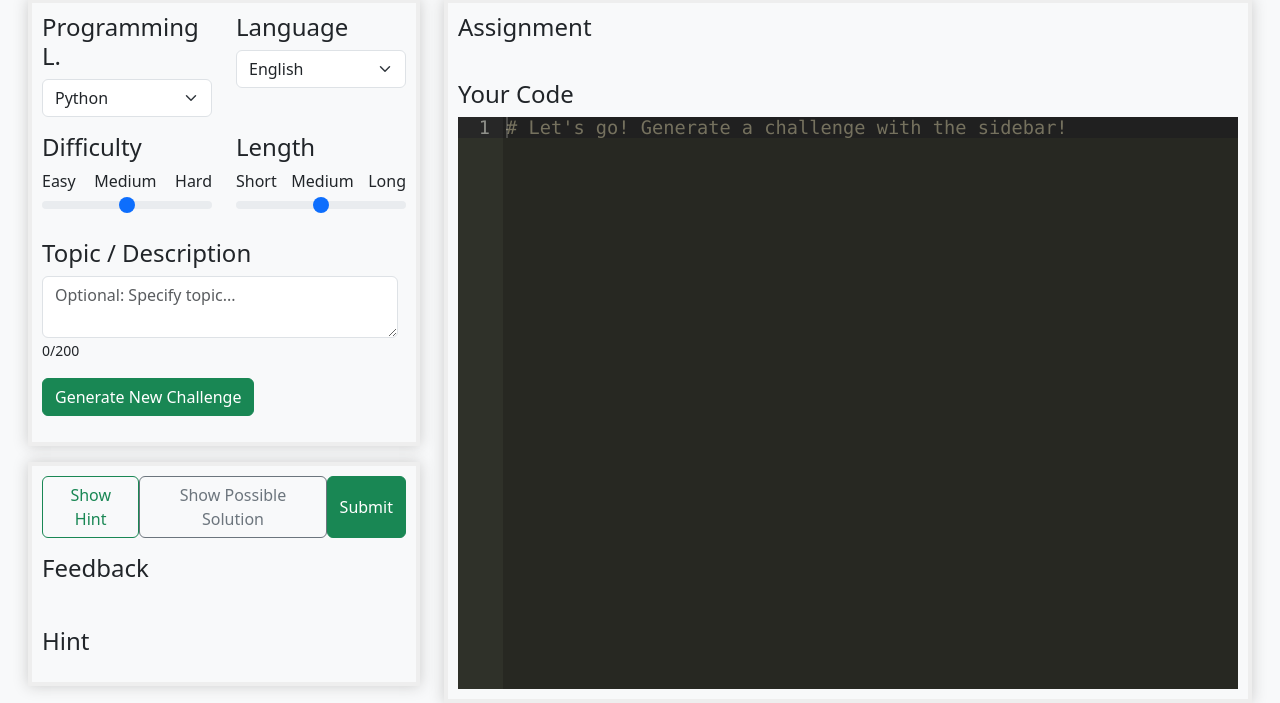
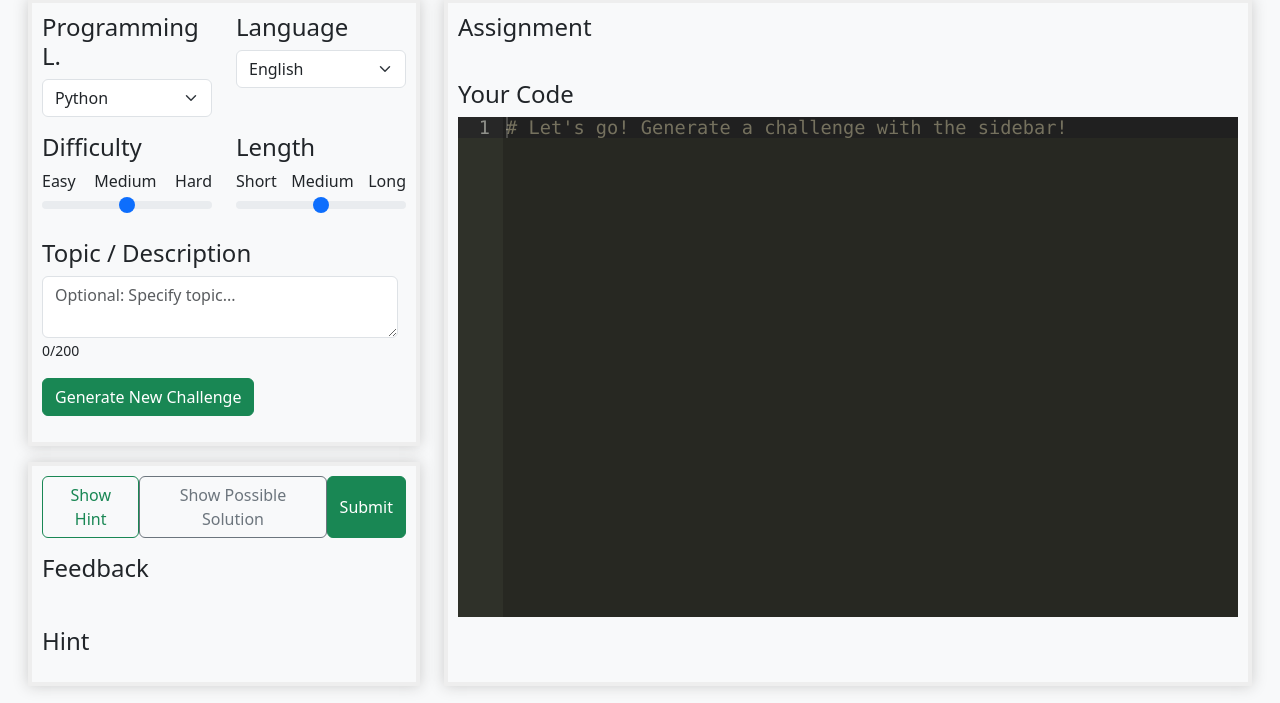
Before and after one commit to straeter/AICodingMentor, a Flask app: page / in a window 1280 px wide. Shown: the part 165-868 px from the top of the page. Run offline with Flask 3, Linux system fonts and the light colour scheme; some libraries are stand-ins or nearby versions.

Commit message:
fix column height

````diff
--- a/flask_app/static/js/challenge.js
+++ b/flask_app/static/js/challenge.js
@@ -19,11 +19,6 @@ let currentContent = emptyContent
 
 function clearContent() {
   currentContent = emptyContent
-}
-
-function clearQueryParam(name) {
-  const url = new URL(window.location.href);
-  url.searchParams.delete(name);
 }
 
 function ensureCorrectQuery(name, variable) {
@@ -63,7 +58,7 @@ async function fetchStream(data) {
     const hintDiv = document.getElementById('hint');
     hintDiv.innerHTML = "";
 
-    clearQueryParam("challengeId");
+    ensureCorrectQuery("challengeId", "");
 
     clearContent();
 
@@ -82,6 +77,7 @@ async function fetchStream(data) {
         .replace("§SOLUTION§", "§§§§§")
         .replace("§HINT§", "§§§§§")
         .replace("§ID§", "§§§§§")
+        .replace("§END§", "§§§§§")
       var pLanguage = document.getElementById('pLanguage').value
       if (content.includes("```" + pLanguage)) {
         content = content.replace("```" + pLanguage, "").replace("```", "")
@@ -94,7 +90,7 @@ async function fetchStream(data) {
       currentContent.solution = lSplit > 3 ? splitted[3] : "";
       currentContent.hint = lSplit > 4 ? splitted[4] : "";
       if (lSplit > 5) {
-        currentContent.challengeId = splitted[6];
+        currentContent.challengeId = splitted[5];
         ensureCorrectQuery('challengeId', currentContent.challengeId);
       }
     }
@@ -141,6 +137,9 @@ async function fetchStream(data) {
         }
       }
     }
+    console.log(totalResponse)
+    splitContent();
+    assignContent();
   } catch (error) {
     console.error('Fetch error:', error);
   }
--- a/flask_app/templates/home.html
+++ b/flask_app/templates/home.html
@@ -5,7 +5,7 @@
   <div class="row my-3" style="text-align: center">
     <h1>AICodingMentor</h1>
   </div>
-  <div class="row flex-grow-1">
+  <div class="row">
     <div class="col-md-4">
       <div class="custom-block">
         <form
@@ -182,13 +182,13 @@
     </div>
 
     <div class="col col-md-8">
-      <div class="custom-block" style="height:100%!important; display: flex; flex-direction: column;">
+      <div class="custom-block" style="height:100%!important;">
         <h4>Assignment</h4>
         <div id="assignment" style="min-height: 30px"></div>
 
         <h4 id="codeTitle">Your Code</h4>
-        <div style="flex-grow: 1">
-          <div id="editor"></div>
+        <div>
+          <div id="editor" style="min-height: 500px"></div>
         </div>
       </div>
     </div>
--- a/flask_app/templates/meta.html
+++ b/flask_app/templates/meta.html
@@ -37,8 +37,8 @@
           {% endwith %}
         </div>
       </div>
-      <div class="container-fluid bg-light min-vh-100 d-flex flex-column">
-        <div class="col px-3 pt-2 d-flex flex-column flex-grow-1">
+      <div class="container-fluid bg-light min-vh-100">
+        <div class="col px-3 pt-2">
           {% block content -%}
           {%- endblock content %}
         </div>
````
Also changed, not shown: flask_app/static/css/main.css (+5 -5 lines).
